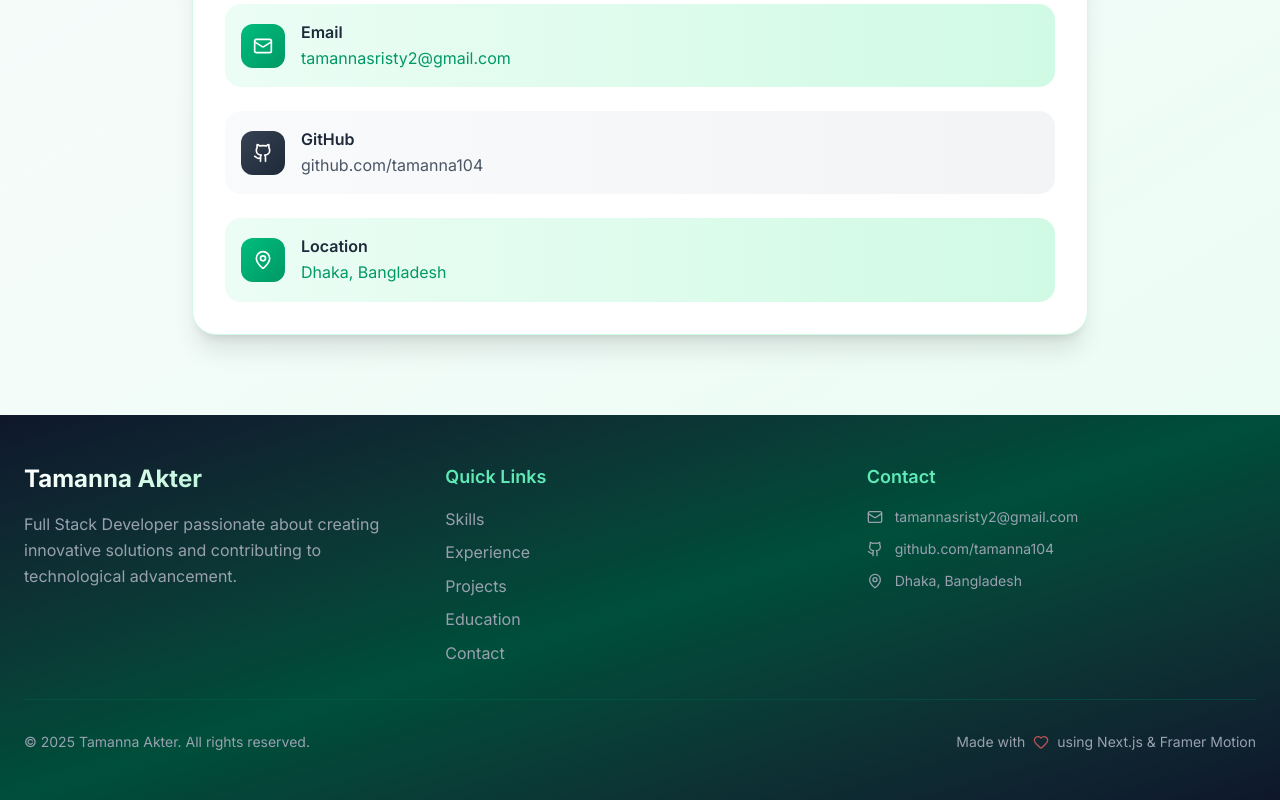
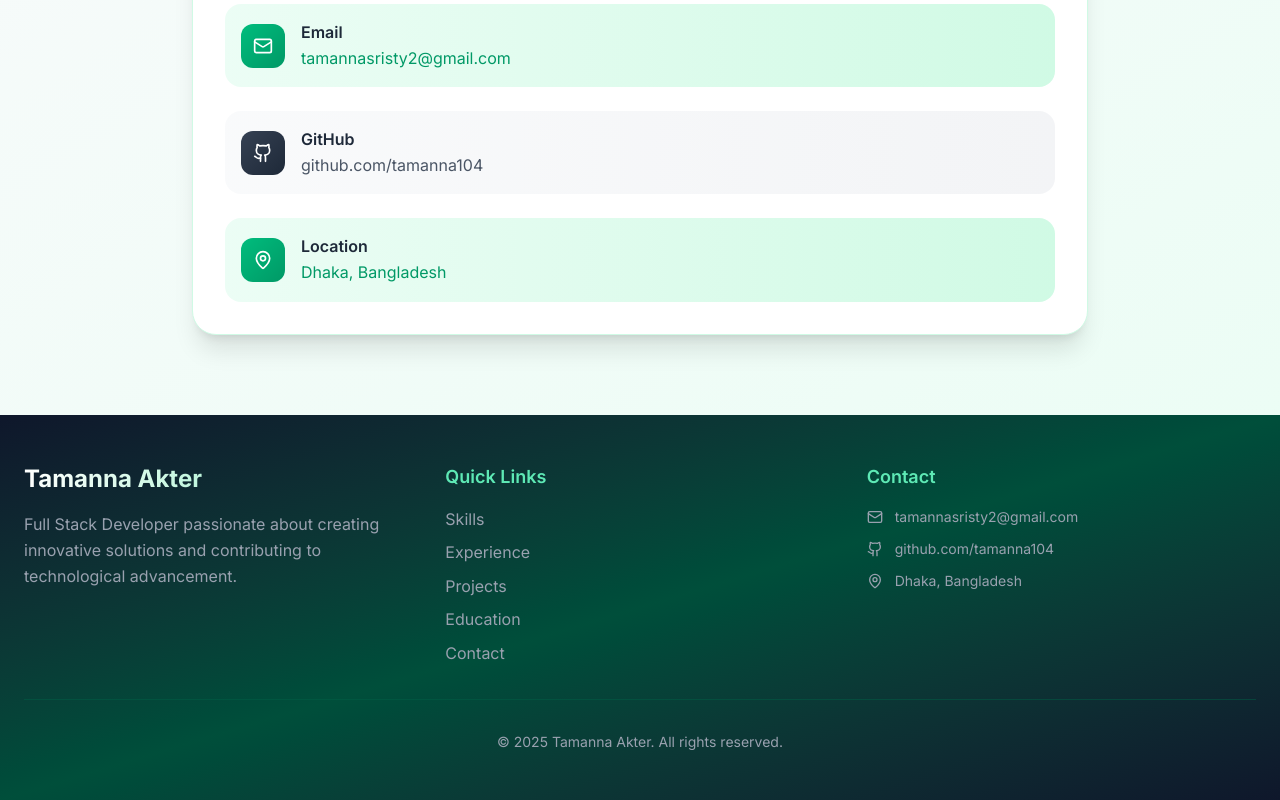
Before and after one commit to nazmulnnb/tamanna-resume, a Next.js app: page / in a window 1280 px wide. Shown: the part 4429-5229 px from the top of the page. Built offline with nearby package versions, Linux system fonts and the light colour scheme.

Commit message:
added footer

```diff
--- a/src/components/Footer.tsx
+++ b/src/components/Footer.tsx
@@ -1,7 +1,7 @@
 'use client';
 
 import { motion } from 'framer-motion';
-import { Heart, Mail, Github, MapPin } from 'lucide-react';
+import { Mail, Github, MapPin } from 'lucide-react';
 
 export default function Footer() {
   return (
@@ -87,15 +87,10 @@ export default function Footer() {
           viewport={{ once: true }}
           className="pt-8 border-t border-emerald-800/50"
         >
-          <div className="flex flex-col md:flex-row justify-between items-center gap-4">
+          <div className="flex flex-col md:flex-row justify-center items-center gap-4">
             <p className="text-gray-400 text-sm">
               © 2025 Tamanna Akter. All rights reserved.
             </p>
-            <div className="flex items-center gap-2 text-gray-400 text-sm">
-              <span>Made with</span>
-              <Heart className="w-4 h-4 text-red-400 animate-pulse" />
-              <span>using Next.js & Framer Motion</span>
-            </div>
           </div>
         </motion.div>
       </div>
```
